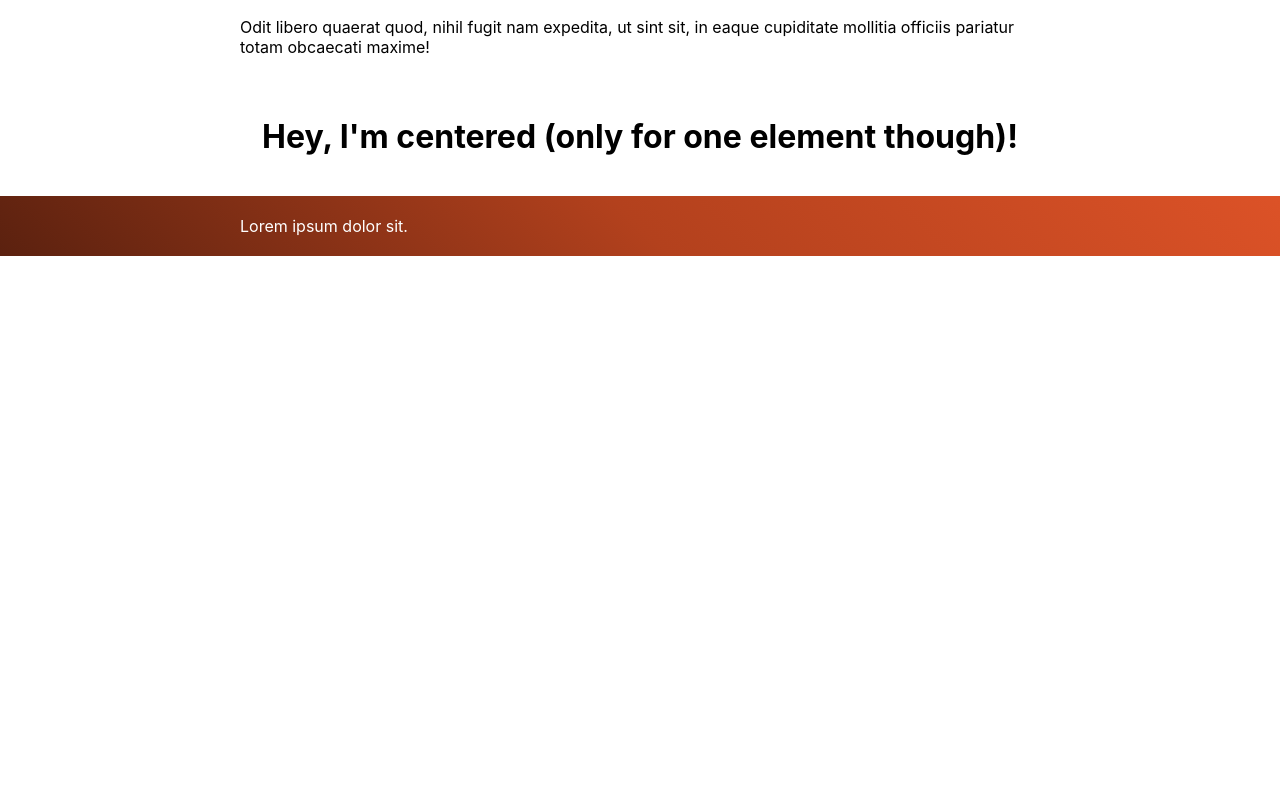
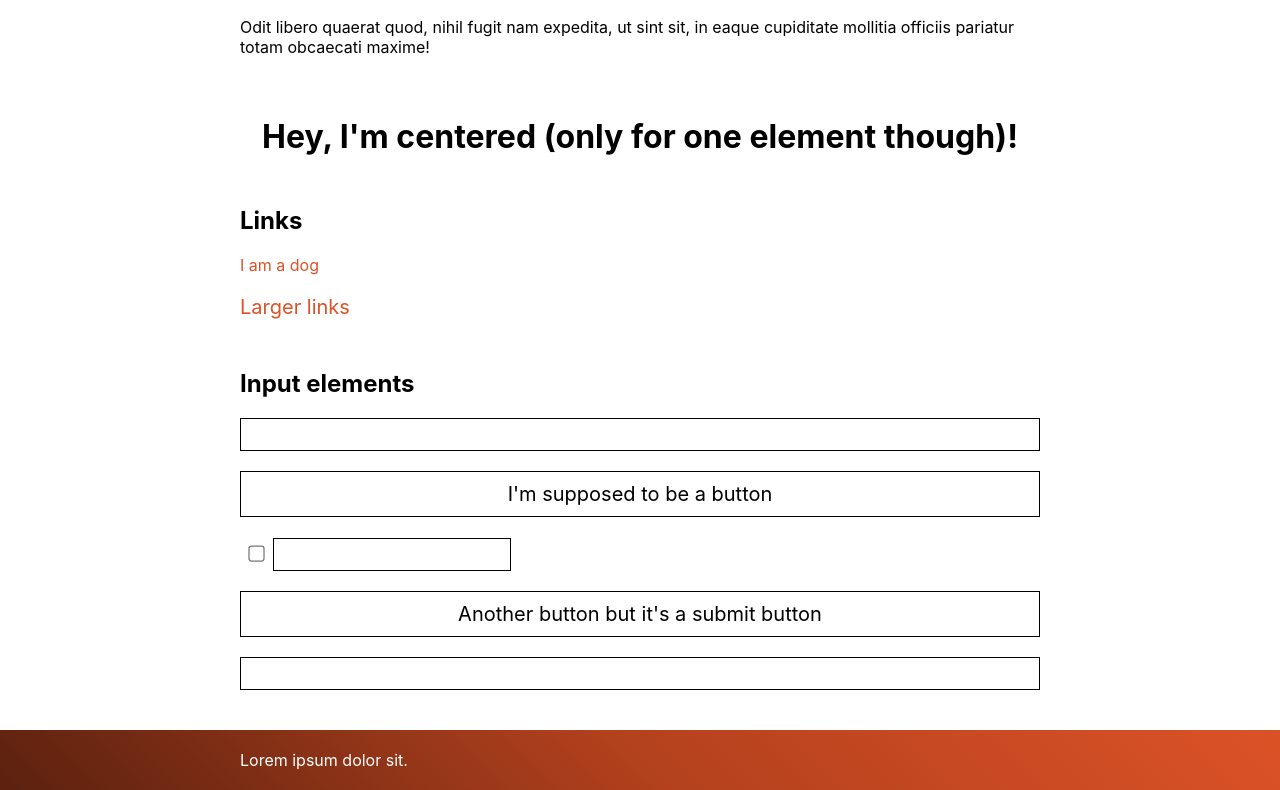
Before and after one commit to foo-dogsquared/fds-css, a plain HTML site: page index.html in a window 1280 px wide. Shown: the part 809-1599 px from the top of the page. Before the commit the page ends 1065 px from the top, so only its background shows below. Drawn offline with Linux system fonts and the light colour scheme.

Commit message:
Add more properties

```diff
--- a/index.html
+++ b/index.html
@@ -28,6 +28,15 @@
         <div>Minus expedita veniam, commodi modi fugit quisquam inventore reiciendis excepturi, nihil nobis consequatur sunt earum ea cum amet cumque dolorem?</div>
         <div>Odit libero quaerat quod, nihil fugit nam expedita, ut sint sit, in eaque cupiditate mollitia officiis pariatur totam obcaecati maxime!</div>
         <h1 class="centered">Hey, I'm centered (only for one element though)!</h1>
+        <h2>Links</h2>
+        <a href="">I am a dog</a>
+        <a href="" style="font-size: 20px">Larger links</a>
+        <h2>Input elements</h2>
+        <input type="text" name="dog">
+        <input type="button" value="I'm supposed to be a button">
+        <div><input type="checkbox" name="pop"><input type="text"></div>
+        <input type="submit" value="Another button but it's a submit button">
+        <input type="search" name="" id="">
     </div></main>
     <footer><div class="wrapper footer">Lorem ipsum dolor sit.</div></footer>
 </body>
--- a/main.css
+++ b/main.css
@@ -69,6 +69,50 @@ a:hover {
   text-decoration: underline;
 }
 
+input,
+input[type="text"],
+input[type="search"] {
+  border: 1px solid black;
+  font-size: 1.1em;
+  padding: 5px;
+  width: inherit;
+}
+
+input:focus,
+input[type="text"]:focus,
+input[type="search"]:focus {
+  background: #f8dfd7;
+  border: 1px solid black;
+}
+
+input[type="checkbox"] {
+  margin: 10px;
+  transform: scale(1.25);
+}
+
+input[type="button"],
+input[type="submit"],
+button {
+  background: transparent;
+  border: 1px solid black;
+  cursor: pointer;
+  font-family: -apple-system, BlinkMacSystemFont, "Segoe UI", Roboto, Helvetica, Arial, sans-serif, "Apple Color Emoji", "Segoe UI Emoji", "Segoe UI Symbol";
+  font-size: 20px;
+  padding: 10px;
+}
+
+input[type="button"]:hover,
+input[type="submit"]:hover,
+button:hover {
+  background: #f1bcab;
+}
+
+input[type="button"]:active,
+input[type="submit"]:active,
+button:active {
+  background: #f8dfd7;
+}
+
 .wrapper {
   margin: 0 auto;
   max-width: 800px;
@@ -103,6 +147,10 @@ footer > .wrapper {
   padding: 20px;
 }
 
+.wrapper.main a {
+  color: #dc5227;
+}
+
 .wrapper.main > * {
   margin-bottom: 20px;
 }
```
